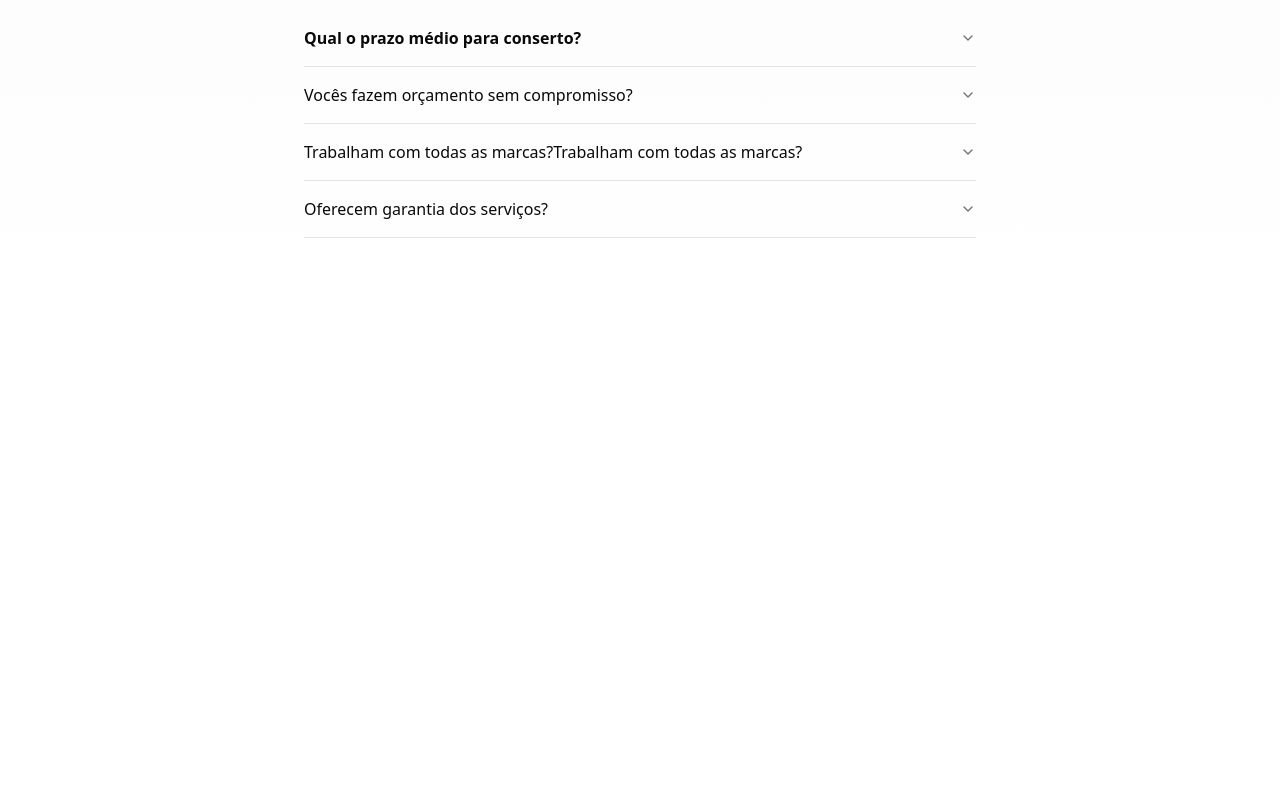
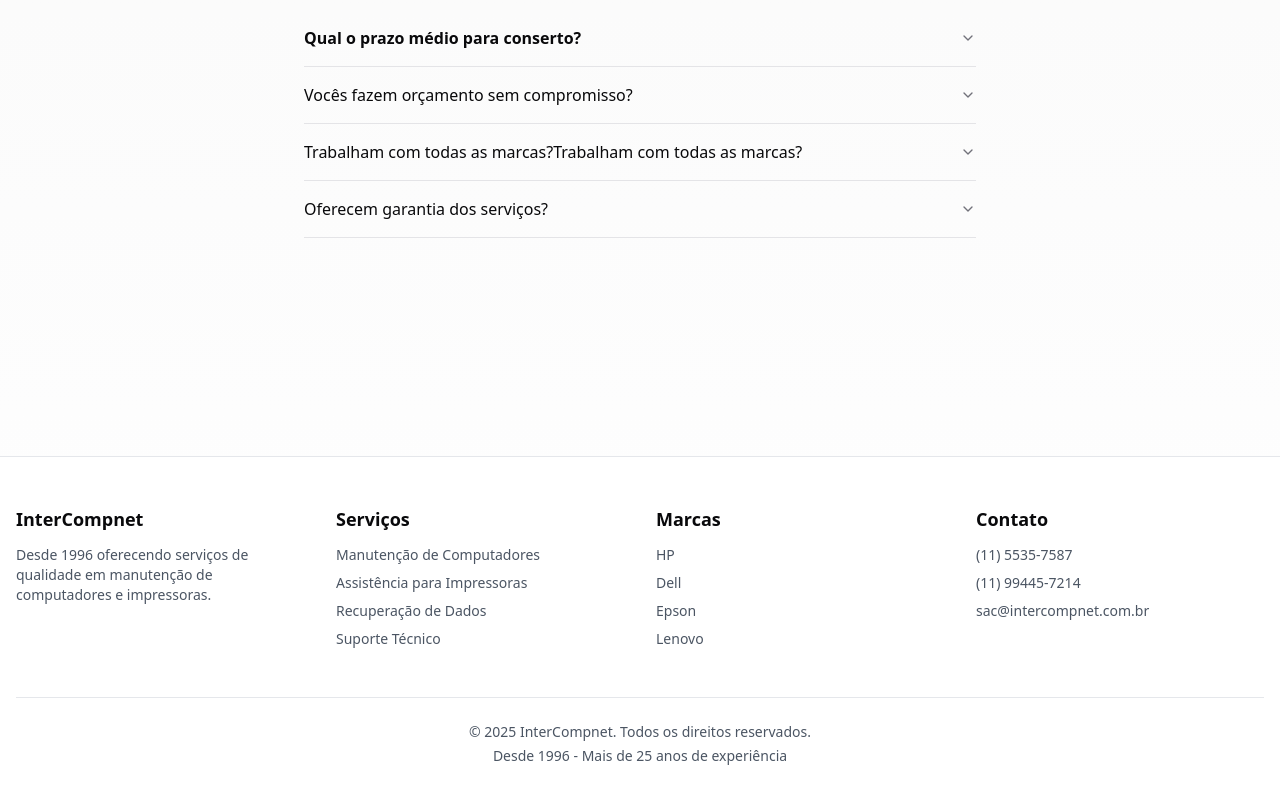
Before and after one commit to Daischi/Intercompnet, a Next.js app: page / in a window 1280 px wide. Shown: the part 3824-4624 px from the top of the page. Before the commit the page ends 4280 px from the top, so only its background shows below. Built offline with nearby package versions, Linux system fonts and the light colour scheme.

Commit message:
colocando footer

```diff
--- a/src/app/page.tsx
+++ b/src/app/page.tsx
@@ -44,7 +44,61 @@ export default function Home() {
 
       {/* Footer */}
       <footer className="mt-24">
-        {/* Conteúdo do footer */}
+      <footer className="border-t border-gray-200 py-12 bg-white">
+      <div className="container mx-auto px-4">
+        <div className="grid grid-cols-1 md:grid-cols-2 lg:grid-cols-4 gap-8">
+          {/* Coluna 1 - InterCompnet */}
+          <div>
+            <h3 className="text-lg font-bold mb-3">InterCompnet</h3>
+            <p className="text-sm text-gray-600">
+              Desde 1996 oferecendo serviços de qualidade em manutenção de computadores e impressoras.
+            </p>
+          </div>
+
+          {/* Coluna 2 - Serviços */}
+          <div>
+            <h3 className="text-lg font-bold mb-3">Serviços</h3>
+            <ul className="space-y-2 text-sm text-gray-600">
+              <li>Manutenção de Computadores</li>
+              <li>Assistência para Impressoras</li>
+              <li>Recuperação de Dados</li>
+              <li>Suporte Técnico</li>
+            </ul>
+          </div>
+
+          {/* Coluna 3 - Marcas */}
+          <div>
+            <h3 className="text-lg font-bold mb-3">Marcas</h3>
+            <ul className="space-y-2 text-sm text-gray-600">
+              <li>HP</li>
+              <li>Dell</li>
+              <li>Epson</li>
+              <li>Lenovo</li>
+            </ul>
+          </div>
+
+          {/* Coluna 4 - Contato */}
+          <div>
+            <h3 className="text-lg font-bold mb-3">Contato</h3>
+            <ul className="space-y-2 text-sm text-gray-600">
+              <li>(11) 5535-7587</li>
+              <li>(11) 99445-7214</li>
+              <li>
+                <a href="mailto:sac@intercompnet.com.br" className="hover:text-primary">
+                  sac@intercompnet.com.br
+                </a>
+              </li>
+            </ul>
+          </div>
+        </div>
+
+        {/* Copyright */}
+        <div className="mt-12 pt-6 border-t border-gray-200 text-center text-sm text-gray-600">
+          <p>© {new Date().getFullYear()} InterCompnet. Todos os direitos reservados.</p>
+          <p className="mt-1">Desde 1996 - Mais de 25 anos de experiência</p>
+        </div>
+      </div>
+    </footer>
       </footer>
     </div>
   );
```
